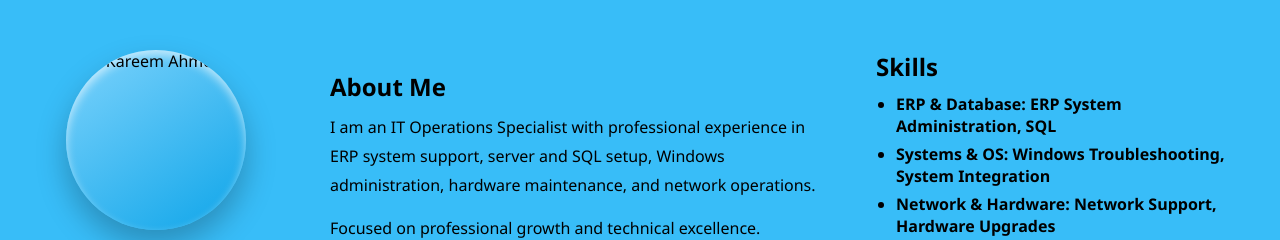
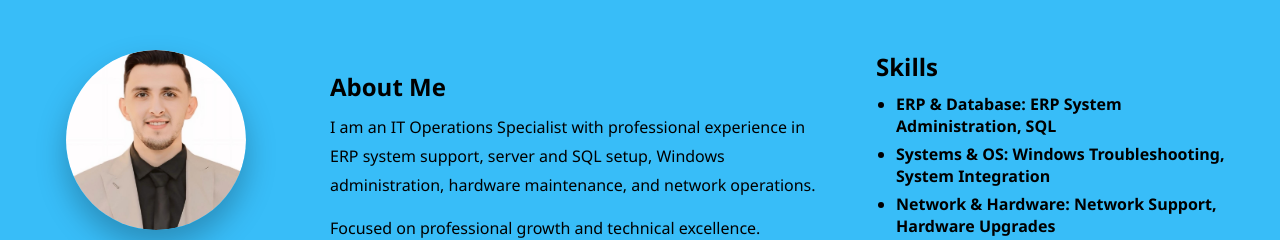
Before and after one commit to Kareem1ahmed/kareem.github.io, a plain HTML site: page index.html in a window 1280 px wide. Shown: the top 240 px of the page. Drawn offline with Linux system fonts and the light colour scheme.

Commit message:
Update profile image source in index.html

```diff
--- a/index.html
+++ b/index.html
@@ -12,7 +12,7 @@
     <!-- العمود الشمال -->
     <div class="left">
       <div class="circle-container">
-        <img src="Kareem" alt="Kareem Ahmed" class="profile-pic">
+        <img src="1.jpg" alt="Kareem Ahmed" class="profile-pic">
       </div>
       <h3 class="name">Kareem Ahmed</h3>
       <p class="job">Technical Support Engineer</p>
```
